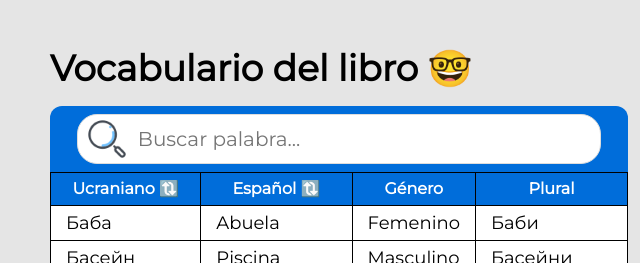
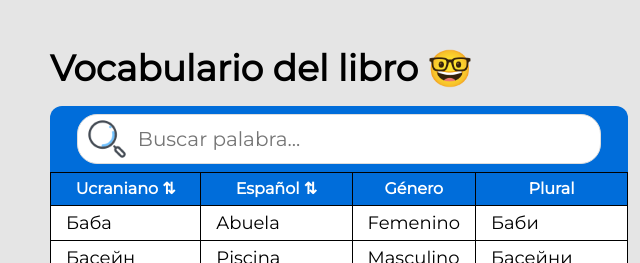
Before and after one commit to Luicha/VocabularioKurs, a plain HTML site: page index.html in a window 1280 px wide. Shown: the top 263 px of the page, 0-640 px from the left. Drawn offline with Linux system fonts and the light colour scheme.

Commit message:
cambio en icono-filtro

```diff
--- a/index.html
+++ b/index.html
@@ -26,8 +26,8 @@
                 <table class="tabla-palabras" id="cuadro">
                     <thead>
                         <tr class="tehead">
-                            <th onclick="sortTable(0)">Ucraniano <span class="icono-filtro">🔃</span><span class="tooltiptext">Ordenar</span></th>
-                            <th onclick="sortTable(1)">Español <span class="icono-filtro">🔃</span><span class="tooltiptext">Ordenar</span></th>
+                            <th onclick="sortTable(0)">Ucraniano ⇅<span class="tooltiptext">Ordenar</span></th>
+                            <th onclick="sortTable(1)">Español ⇅<span class="tooltiptext">Ordenar</span></th>
                             <th class="col-genero">Género</th>
                             <th>Plural</th>
                         </tr>
--- a/style.css
+++ b/style.css
@@ -204,4 +204,9 @@ tr:hover td {
     width: 100%;
     margin-top: 20px;
   }
+
+  /* Show the tooltip text when you mouse over the tooltip container */
+th:hover .tooltiptext {
+  visibility: hidden;
 }
+}
```
